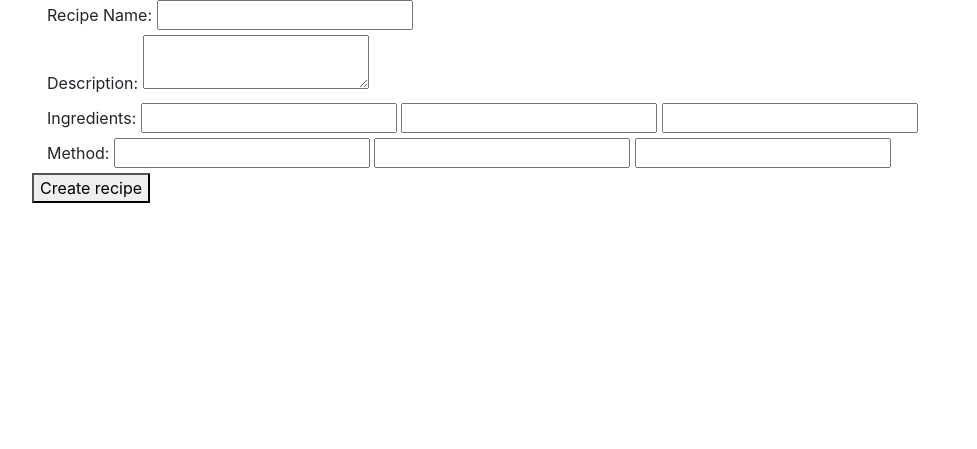
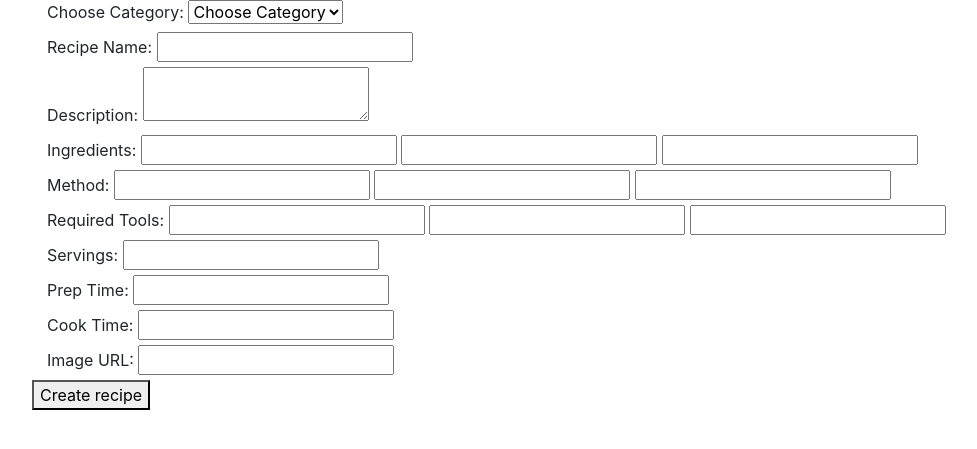
Before and after one commit to Matte-gtr/all_the_recipes, a Flask app: page /create_recipe in a window 1280 px wide. Shown: the part 56-505 px from the top of the page, without its empty margins (23-1000 px from the left). Run offline with Flask 2, Linux system fonts and the light colour scheme; the visitor is signed in with stand-in values (Sample User, id 1); data that the repository does not hold is empty; some libraries are stand-ins or nearby versions.

Commit message:
create recipe owner field and add functionality, also move search function to home page

```diff
--- a/app.py
+++ b/app.py
@@ -109,17 +109,28 @@ def logout():
 
 @app.route('/create_recipe')
 def create_recipe():
-    return render_template('create_recipe.html')
+    return render_template('create_recipe.html',
+                           cats=mongo.db.categories.find())
 
 
 @app.route("/insert_recipe", methods=['POST'])
 def insert_recipe():
     recipes = mongo.db.recipes
+    current_time = datetime.datetime.now().strftime('%X %x')
     recipes.insert_one({
+        'category': request.form.get('category'),
         'recipe_name': request.form.get('recipe_name'),
         'description': request.form.get('description'),
         'ingredients': request.form.getlist('ingredients'),
-        'method': request.form.getlist('method')
+        'method': request.form.getlist('method'),
+        'required_tools': request.form.getlist('tools'),
+        'servings': request.form.get('servings'),
+        'preparation_time': request.form.get('preparation_time'),
+        'cook_time': request.form.get('cook_time'),
+        'image_url': request.form.get("image_url"),
+        'created_on': current_time,
+        'updated_on': current_time,
+        'owner': session['username']
     })
     return redirect(url_for('home_page'))
 
--- a/templates/base.html
+++ b/templates/base.html
@@ -34,13 +34,6 @@
                     {% for cat in categories %}
 						<a class="dropdown-item" href="#">{{ cat.category_name.capitalize() }}</a>
 					{% endfor %}
-                    <hr>
-                        <a class="dropdown-item" href="#">
-                            <form action="{{ url_for('text_search') }}" method="POST">
-                                <input type="text" name="search" id="search" placeholder="search" />
-                                <button type="submit">Go</button>
-                            </form>
-                        </a>
 					</div>
 				</li>
 				<li class="nav-item">
@@ -53,7 +46,7 @@
                         {{ session['username'] }}
                     </button>
                     <div class="dropdown-menu" aria-labelledby="dropdownMenuButton">
-                        <a class="dropdown-item" href="#">Action</a>
+                        <a class="dropdown-item" href="{{ url_for('create_recipe') }}">Create recipe</a>
                         <a class="dropdown-item" href="#">Another action</a>
                         <a class="dropdown-item" href="{{ url_for('logout') }}">Log out</a>
                     </div>
--- a/templates/create_recipe.html
+++ b/templates/create_recipe.html
@@ -1,11 +1,27 @@
-{% extends 'base.html' %}
-    {% block content %}
+{% extends 'base.html' %} {% block content %}
 <div class="row">
   <form action="{{ url_for('insert_recipe') }}" method="POST">
     <div class="row">
       <div class="col-12">
+        <label for="category">Choose Category: </label>
+        <select id="category" name="category" class="">
+          <option value="" disabled selected>Choose Category</option>
+          {% for cat in cats %}
+          <option value="{{ cat.category_name }}">{{ cat.category_name.capitalize() }}</option>
+          {% endfor %}
+        </select>
+      </div>
+    </div>
+    <div class="row">
+      <div class="col-12">
         <label for="recipe_name">Recipe Name: </label>
-				        <input id="recipe_name" name="recipe_name" type="text" class="" required/>
+        <input
+          id="recipe_name"
+          name="recipe_name"
+          type="text"
+          class=""
+          required
+        />
       </div>
     </div>
     <div class="row">
@@ -17,9 +33,9 @@
     <div class="row">
       <div class="col-12">
         <label>Ingredients: </label>
-				        <input id="ingredient[0]" name="ingredients" type="text" class="" />
-                        <input id="ingredient[1]" name="ingredients" type="text" class="" />
-                        <input id="ingredient[2]" name="ingredients" type="text" class="" />
+        <input id="ingredients[0]" name="ingredients" type="text" class="" />
+        <input id="ingredients[1]" name="ingredients" type="text" class="" />
+        <input id="ingredients[2]" name="ingredients" type="text" class="" />
       </div>
     </div>
     <div class="row">
@@ -31,19 +47,54 @@
       </div>
     </div>
     <div class="row">
+      <div class="col-12">
+        <label>Required Tools: </label>
+        <input id="tool[0]" name="tools" type="text" class="" />
+        <input id="tool[1]" name="tools" type="text" class="" />
+        <input id="tool[2]" name="tools" type="text" class="" />
+      </div>
+    </div>
+    <div class="row">
+      <div class="col-12">
+        <label for="servings">Servings: </label>
+        <input id="servings" name="servings" type="text" class="" />
+      </div>
+    </div>
+    <div class="row">
+      <div class="col-12">
+        <label for="preparation_time">Prep Time: </label>
+        <input
+          id="preparation_time"
+          name="preparation_time"
+          type="text"
+          class=""
+        />
+      </div>
+    </div>
+    <div class="row">
+      <div class="col-12">
+        <label for="cook_time">Cook Time: </label>
+        <input id="cook_time" name="cook_time" type="text" class="" />
+      </div>
+    </div>
+    <div class="row">
+      <div class="col-12">
+        <label for="image_url">Image URL: </label>
+        <input id="image_url" name="image_url" type="text" class="" />
+      </div>
+    </div>
+    <div class="row">
       <button type="submit">Create recipe</button>
     </div>
   </form>
 </div>
 <div class="row">
-            {% with messages = get_flashed_messages() %}
-                {% if messages %}
+  {% with messages = get_flashed_messages() %} {% if messages %}
   <ul>
     {% for message in messages %}
     <li>{{ message }}</li>
     {% endfor %}
   </ul>
-                {% endif %}
-            {% endwith %}
+  {% endif %} {% endwith %}
 </div>
 {% endblock %}
--- a/templates/home_page.html
+++ b/templates/home_page.html
@@ -1,5 +1,9 @@
 {% extends 'base.html' %}
     {% block content %}
+        <form action="{{ url_for('text_search') }}" method="POST">
+            <input type="text" name="search" id="search" placeholder="search" />
+            <button type="submit">Go</button>
+        </form>
         <h1>Recipes you might like</h1>
         {% for recipe in recipes %}
             <h2>{{ recipe.recipe_name }}</h2>
```
Lines whose indentation alone changed are shown as unchanged.
